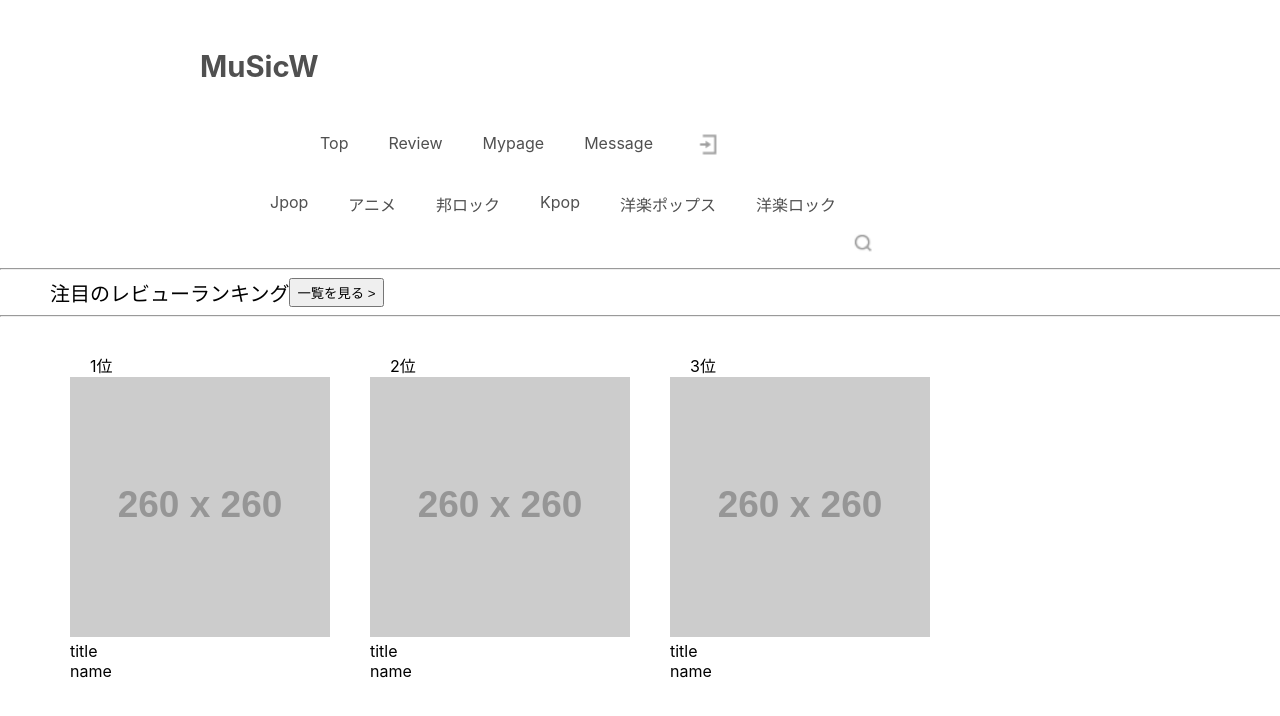
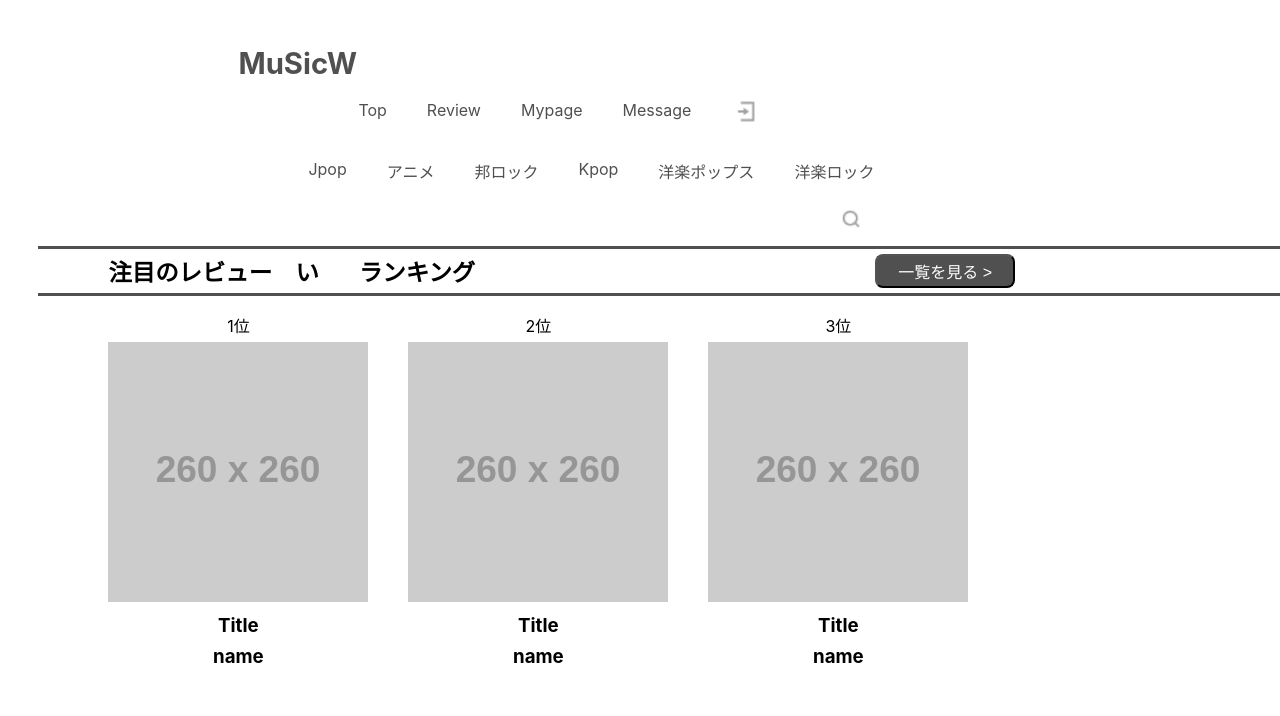
Before and after one commit to YuOshimaBLM/MuSicW, a React (Create React App) app: page / in a window 1280 px wide. Shown: the top 716 px of the page. Built offline with nearby package versions, Linux system fonts and the light colour scheme.

Commit message:
test commit

```diff
--- a/src/App.tsx
+++ b/src/App.tsx
@@ -1,12 +1,14 @@
-import "./App.css";
+import "./App.scss";
 import Header from "./components/Header";
 import Body from "./components/Body";
+import Footer from "./components/Footer";
 
 function App() {
   return (
     <div className="App">
       <Header />
       <Body />
+      <Footer />
     </div>
   );
 }
--- a/src/components/Body.module.scss
+++ b/src/components/Body.module.scss
@@ -3,27 +3,59 @@
   width: 1440px;
   height: 648px;
   left: 0px;
-    top: 210px;
-}
-.find{
-    padding-top: 20px;
-    padding-left: 850px;
+  top: 180px;
+  margin: 1.6em 3%;
+
+  .find {
+    padding-top: 0;
+    padding-left: 800px;
+    margin-bottom: 10px;
     width: 25px;
   }
-.topic{
+  hr {
+    width: 100%;
+    height: 3px;
+    border: 0;
+    background-color: #505050;
+  }
+
+  .topic {
     display: flex;
+    padding: 5px;
     font-size: 20px;
-    padding-left: 50px;
+    padding-left: 70px;
+
+    .ranking {
+      padding-left: 40px;
     }
-.button{
-    text-align: right;
+    .button {
+      text-align: center;
+      width: 140px;
+      margin-left: 400px;
+      border-radius: 8px;
+      font-size: 16px;
+      color: white;
+      background-color: #505050;
     }
-hr {
-    size: 400px;
-    color: red;
   }
+
   .navBody {
     display: flex;
     align-items: center;
+    text-align: center;
     padding-left: 30px;
   }
+  nav ul li {
+    list-style: none;
+    text-align: center;
+    margin: 5px 20px;
+    padding: 12px 0 0;
+    font-size: 16px;
+  }
+  .Title {
+    margin-top: 8px;
+  }
+  .name {
+    margin-top: 8px;
+  }
+}
--- a/src/components/Body.tsx
+++ b/src/components/Body.tsx
@@ -9,7 +9,8 @@ const Body = () => {
       </div>
       <hr />
       <div className={classes.topic}>
-        注目のレビューランキング
+        <h3>注目のレビュー　い</h3>
+        <h3 className={classes.ranking}>ランキング</h3>
         <button className={classes.button}>一覧を見る {">"} </button>
       </div>
       <hr></hr>
@@ -18,22 +19,22 @@ const Body = () => {
           <li>1位</li>
           <img src="https://via.placeholder.com/260" />
           <br></br>
-          <div>title</div>
-          <div>name</div>
+          <h3 className={classes.Title}>Title</h3>
+          <h3 className={classes.name}>name</h3>
         </ul>
         <ul>
           <li>2位</li>
           <img src="https://via.placeholder.com/260" />
           <br></br>
-          <div>title</div>
-          <div>name</div>
+          <h3 className={classes.Title}>Title</h3>
+          <h3 className={classes.name}>name</h3>
         </ul>
         <ul>
           <li>3位</li>
           <img src="https://via.placeholder.com/260" />
           <br></br>
-          <div>title</div>
-          <div>name</div>
+          <h3 className={classes.Title}>Title</h3>
+          <h3 className={classes.name}>name</h3>
         </ul>
       </nav>
     </div>
--- /dev/null
+++ b/src/components/Footer.module.scss
@@ -0,0 +1,29 @@
+.Footer {
+  position: fixed;
+  width: 1440px;
+  height: 648px;
+  left: 0px;
+  top: 780px;
+  margin: 1.6em 3%;
+
+  .logo {
+    text-align: center;
+    padding-top: 20px;
+    font-size: 25px;
+    color: #505050;
+  }
+  nav ul {
+    display: flex;
+    padding-left: 400px;
+    margin-bottom: 0px;
+  }
+  nav ul li {
+    display: flex;
+    list-style: none;
+    text-align: center;
+    padding: 30px;
+    margin: 30px;
+    padding-left: 18px;
+    font-size: 18px;
+  }
+}
--- /dev/null
+++ b/src/components/Footer.tsx
@@ -0,0 +1,19 @@
+import classes from "./Footer.module.scss";
+
+const Footer = () => {
+  return (
+    <div className={classes.Footer}>
+      <h3 className={classes.logo}>MusicW</h3>
+      <nav>
+        <ul>
+          <li>Top</li>
+          <li>Review</li>
+          <li>Mypage</li>
+          <li>Message</li>
+        </ul>
+      </nav>
+    </div>
+  );
+};
+
+export default Footer;
--- a/src/components/Header.module.scss
+++ b/src/components/Header.module.scss
@@ -4,25 +4,29 @@
   left: 0px;
   top: 0px;
   z-index: 10;
+  margin: 1.6em 3%;
   position: fixed;
-}
+
   .logo {
     padding-top: 20px;
     padding-left: 200px;
     font-size: 25px;
     color: #505050;
   }
+
   .navFirst {
     display: flex;
     align-items: center;
     padding-left: 300px;
     margin-bottom: 0px;
   }
+
   nav ul li {
     list-style: none;
     margin: 0 20px;
     padding: 12px 0 0;
   }
+
   nav ul li a {
     text-decoration: none;
     color: #505050;
@@ -32,9 +36,11 @@ nav ul li a {
     width: 30px;
     height: 30px;
   }
+
   .navSecond {
     display: flex;
     color: #505050;
     margin-top: 0px;
     padding-left: 250px;
   }
+}
--- a/src/index.css
+++ /dev/null
@@ -1,13 +0,0 @@
-body {
-  margin: 0;
-  font-family: -apple-system, BlinkMacSystemFont, 'Segoe UI', 'Roboto', 'Oxygen',
-    'Ubuntu', 'Cantarell', 'Fira Sans', 'Droid Sans', 'Helvetica Neue',
-    sans-serif;
-  -webkit-font-smoothing: antialiased;
-  -moz-osx-font-smoothing: grayscale;
-}
-
-code {
-  font-family: source-code-pro, Menlo, Monaco, Consolas, 'Courier New',
-    monospace;
-}
--- /dev/null
+++ b/src/index.scss
@@ -0,0 +1,17 @@
+* {
+  margin: 0;
+}
+
+body {
+  margin: 0;
+  font-family: -apple-system, BlinkMacSystemFont, "Segoe UI", "Roboto", "Oxygen",
+    "Ubuntu", "Cantarell", "Fira Sans", "Droid Sans", "Helvetica Neue",
+    sans-serif;
+  -webkit-font-smoothing: antialiased;
+  -moz-osx-font-smoothing: grayscale;
+}
+
+code {
+  font-family: source-code-pro, Menlo, Monaco, Consolas, "Courier New",
+    monospace;
+}
--- a/src/index.tsx
+++ b/src/index.tsx
@@ -1,6 +1,6 @@
 import React from "react";
 import ReactDOM from "react-dom/client";
-import "./index.css";
+import "./index.scss";
 import App from "./App";
 
 const root = ReactDOM.createRoot(
```
Also changed, not shown: src/App.scss (renamed from src/App.css). Lines whose indentation alone changed are shown as unchanged.
